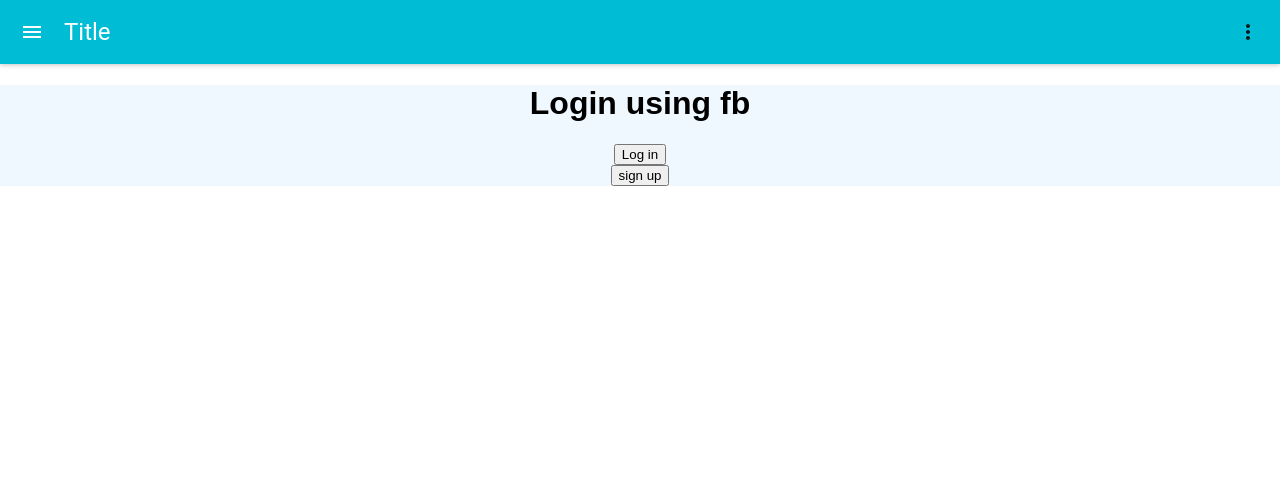
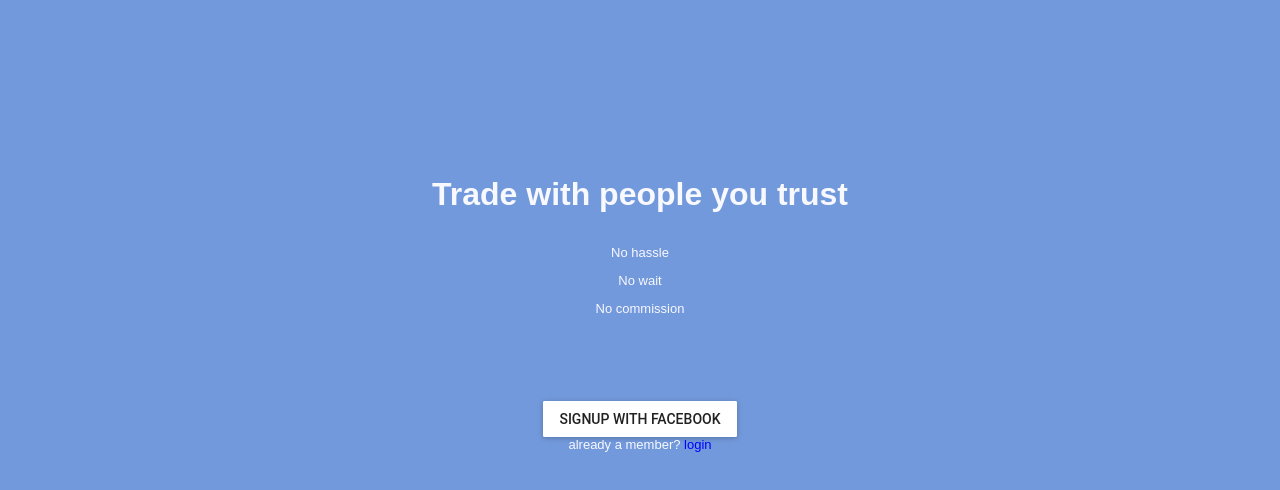
Before and after one commit to UriZ/mcn-client, a React (Create React App) app in the folder client/: page / in a window 1280 px wide. Shown: the top 490 px of the page. Built offline with nearby package versions, Linux system fonts and the light colour scheme.

Commit message:
loging screen

```diff
--- a/client/src/Login.css
+++ b/client/src/Login.css
@@ -8,3 +8,35 @@
     text-align: center;
     background: aliceblue;
 }
+
+.loginScreen{
+    background-color: #7299db;
+    height: 100%;
+    text-align: center;
+}
+
+html, body, #root, #root>div {
+    height: 100%
+}
+
+a {
+    color:blue;
+}
+.header{
+    /*text-align: center;*/
+    font-weight: bold;
+    color: ghostwhite;
+    font-size: xx-large;
+}
+.subHeader{
+    /*text-align: center;*/
+    color: ghostwhite;
+    font-size: small;
+
+}
+
+.loginSection{
+
+    color: ghostwhite;
+    font-size: small;
+}
--- a/client/src/Login.js
+++ b/client/src/Login.js
@@ -6,6 +6,7 @@ import FacebookLogin from 'react-facebook-login';
 // import FBLogin from './FBLogin'
 import MuiThemeProvider from 'material-ui/styles/MuiThemeProvider';
 import ApplicationBar from "./appBar";
+import RaisedButton from 'material-ui/RaisedButton';
 
 import {login} from './Actions/actions'
 import {
@@ -137,26 +138,61 @@ class LoginPage extends React.Component {
 
             return (
 
-                <div>
+                <div className="loginScreen">
+                    {/*<MuiThemeProvider>*/}
+
+                    {/*<ApplicationBar/>*/}
+                    {/*</MuiThemeProvider>*/}
+                    <br></br>
+                    <br></br>
+                    <br></br>
+                    <br></br>
+                    <br></br>
+                    <br></br>
+                    <br></br>
+                    <br></br>
+
+                    <p className="header">
+                        Trade with people you trust
+                    </p>
+                    <p className="subHeader">
+                        No hassle
+                    </p>
+                    <p className="subHeader">
+                        No wait
+                    </p>
+                    <p className="subHeader">
+                        No commission
+                    </p>
+
+                    <br></br>
+                    <br></br>
+                    <br></br>
+                    <br></br>
+
                     <MuiThemeProvider>
-
-                    <ApplicationBar/>
+                    <RaisedButton label="Signup with facebook" onClick={this.signUp.bind(this)}/>
                     </MuiThemeProvider>
-                    <div className="login">
-                        <h1>Login using fb</h1>
-
-                        <div>
-                            {/* bind this to have access to props later on */}
-                            <button onClick={this.login.bind(this)}>Log in</button>
-                        </div>
+                    <br></br>
+                    <div className="loginSection">
+                       already a member? <a onClick={this.login.bind(this)}> login </a>
                     </div>
 
+                    {/*<div className="login">*/}
+                        {/*<h1>Login using fb</h1>*/}
 
-                    <div className= "signup">
-                        <button onClick={this.signUp.bind(this)}>sign up</button>
+                        {/*<div>*/}
+                            {/*/!* bind this to have access to props later on *!/*/}
+                            {/*<button onClick={this.login.bind(this)}>Log in</button>*/}
+                        {/*</div>*/}
+                    {/*</div>*/}
 
 
-                    </div>
+                    {/*<div className= "signup">*/}
+                        {/*<button onClick={this.signUp.bind(this)}>sign up</button>*/}
+
+
+                    {/*</div>*/}
 
 
                 </div>
```
